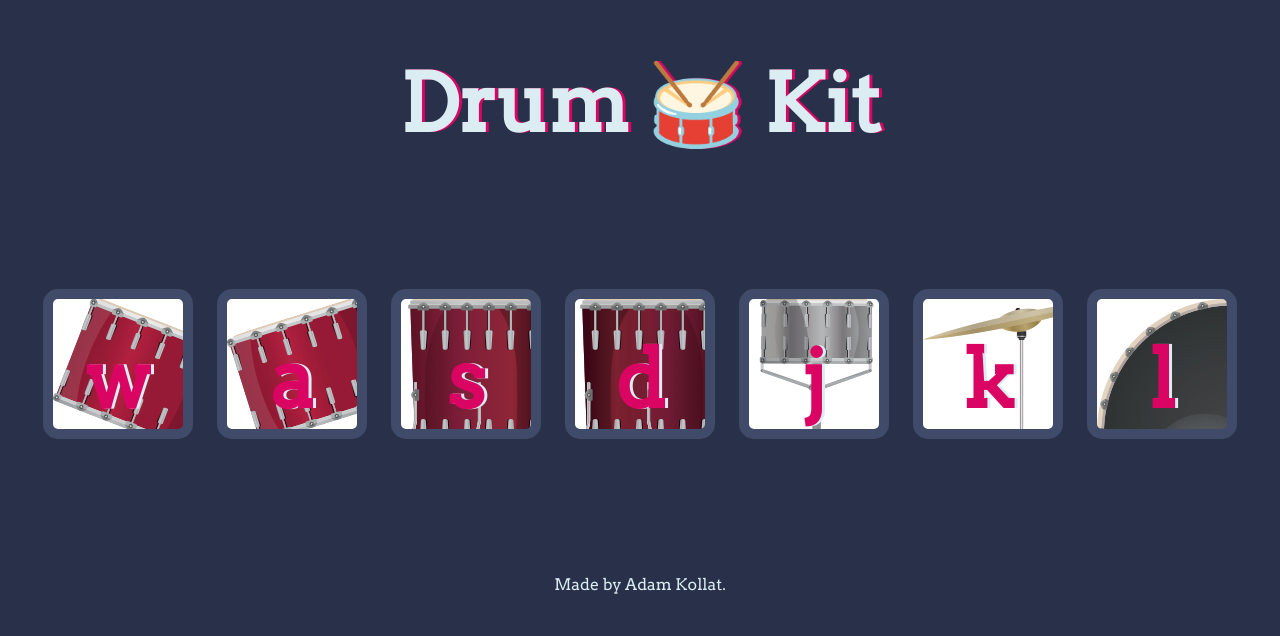
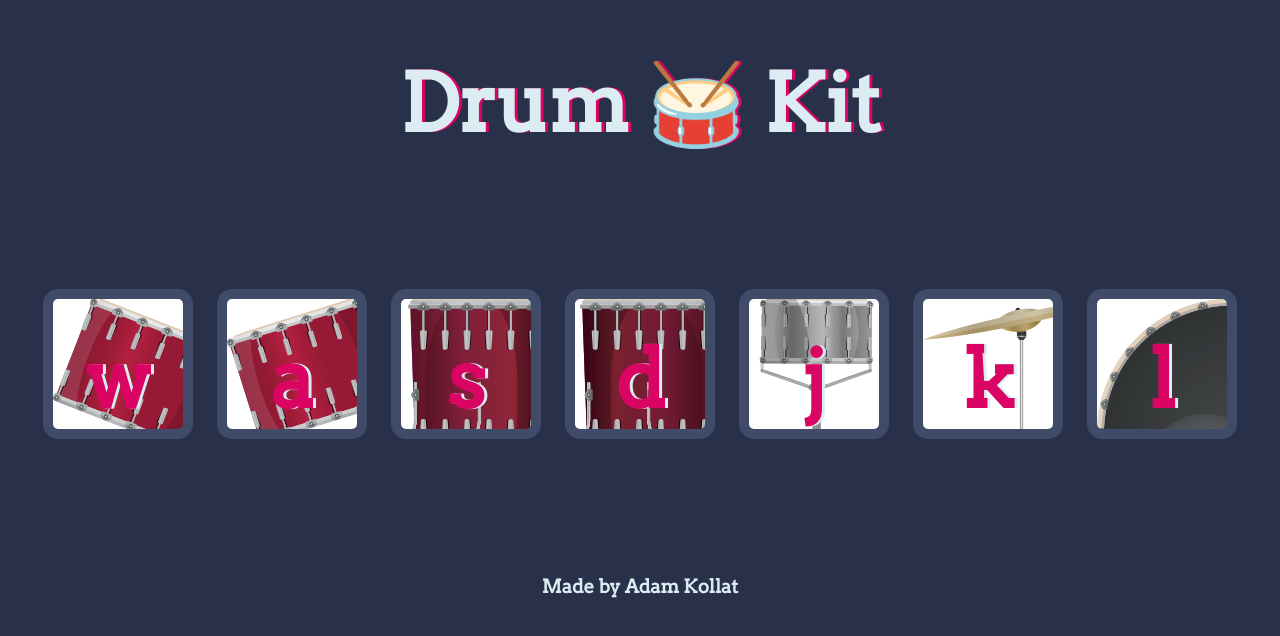
Before and after one commit to AdamKollat/DrumKit, a plain HTML site: page index.html in a window 1280 px wide. Drawn offline with Linux system fonts and the light colour scheme.

Commit message:
Update index.html

```diff
--- a/index.html
+++ b/index.html
@@ -24,7 +24,7 @@
 
 
   <footer>
-    Made by Adam Kollat.
+    <h3> Made by Adam Kollat </h3>
   </footer>
     <script src="index.js">  </script>
 </body>
```
